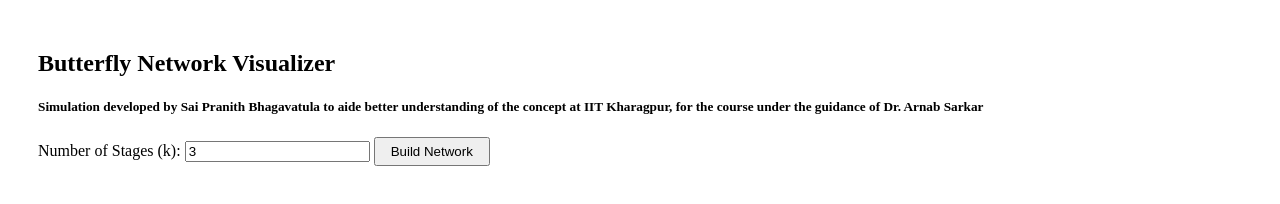
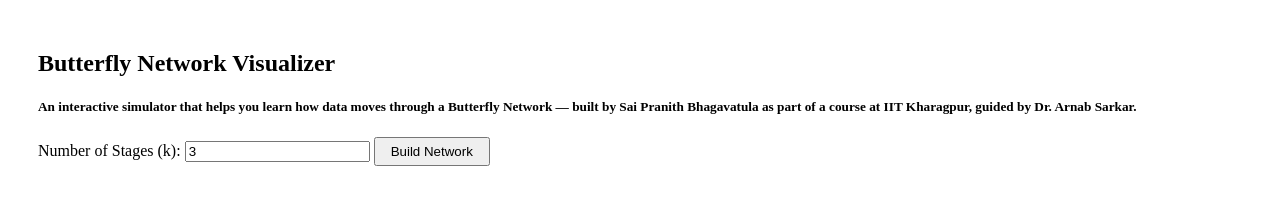
Before and after one commit to saipranithb/Butterfly-Network-Simulation, a plain HTML site: page index.html in a window 1280 px wide. Drawn offline with Linux system fonts and the light colour scheme.

Commit message:
Update index.html

```diff
--- a/index.html
+++ b/index.html
@@ -21,7 +21,7 @@
 <body>
     <div class="container">
         <h2>Butterfly Network Visualizer</h2>
-        <h5>Simulation developed by Sai Pranith Bhagavatula to aide better understanding of the concept at IIT Kharagpur, for the course under the guidance of Dr. Arnab Sarkar</h5>
+        <h5>An interactive simulator that helps you learn how data moves through a Butterfly Network — built by Sai Pranith Bhagavatula as part of a course at IIT Kharagpur, guided by Dr. Arnab Sarkar.</h5>
         <div class="input-group">
             <label>Number of Stages (k): </label>
             <input type="number" id="k" value="3">
```
